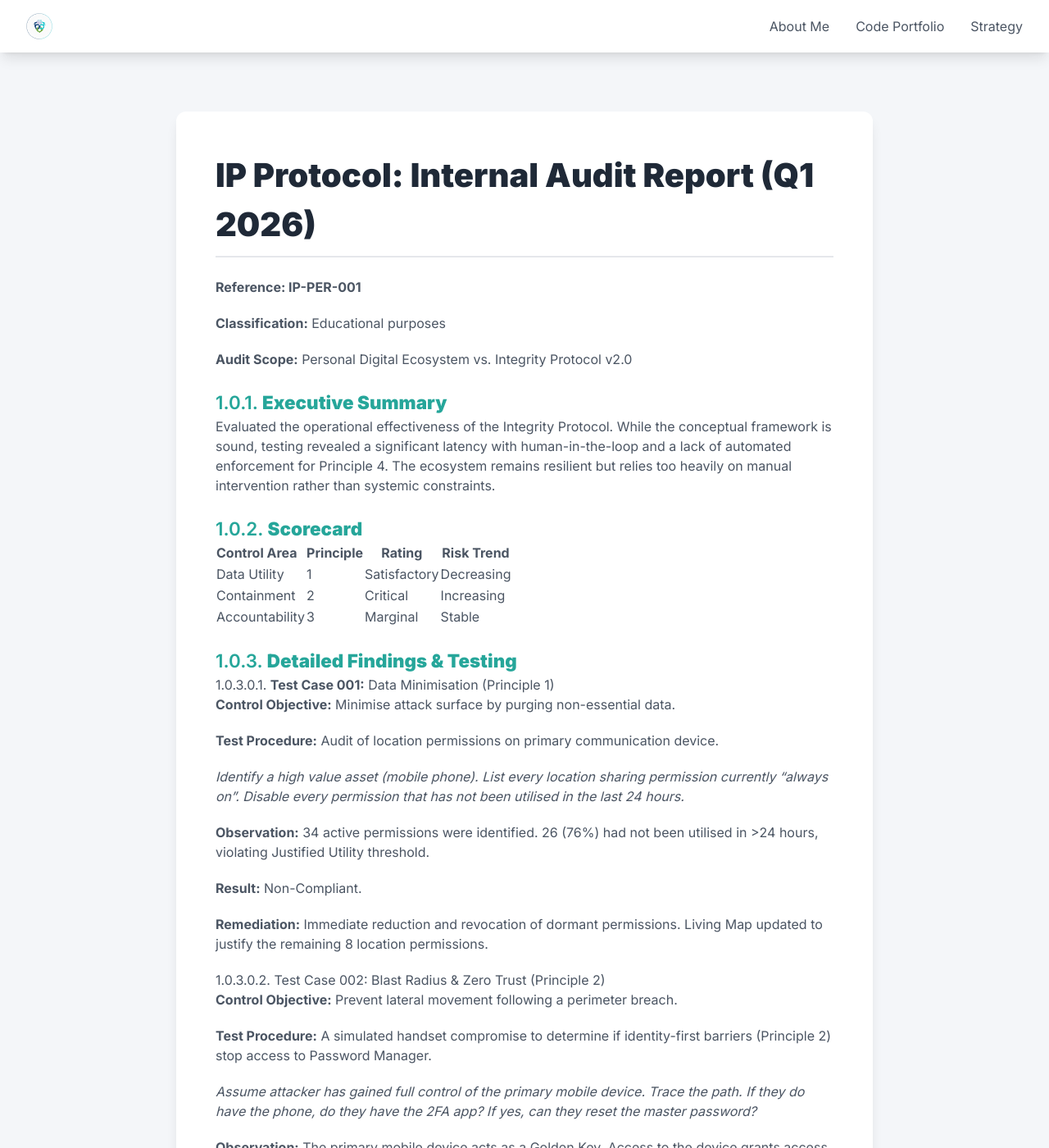
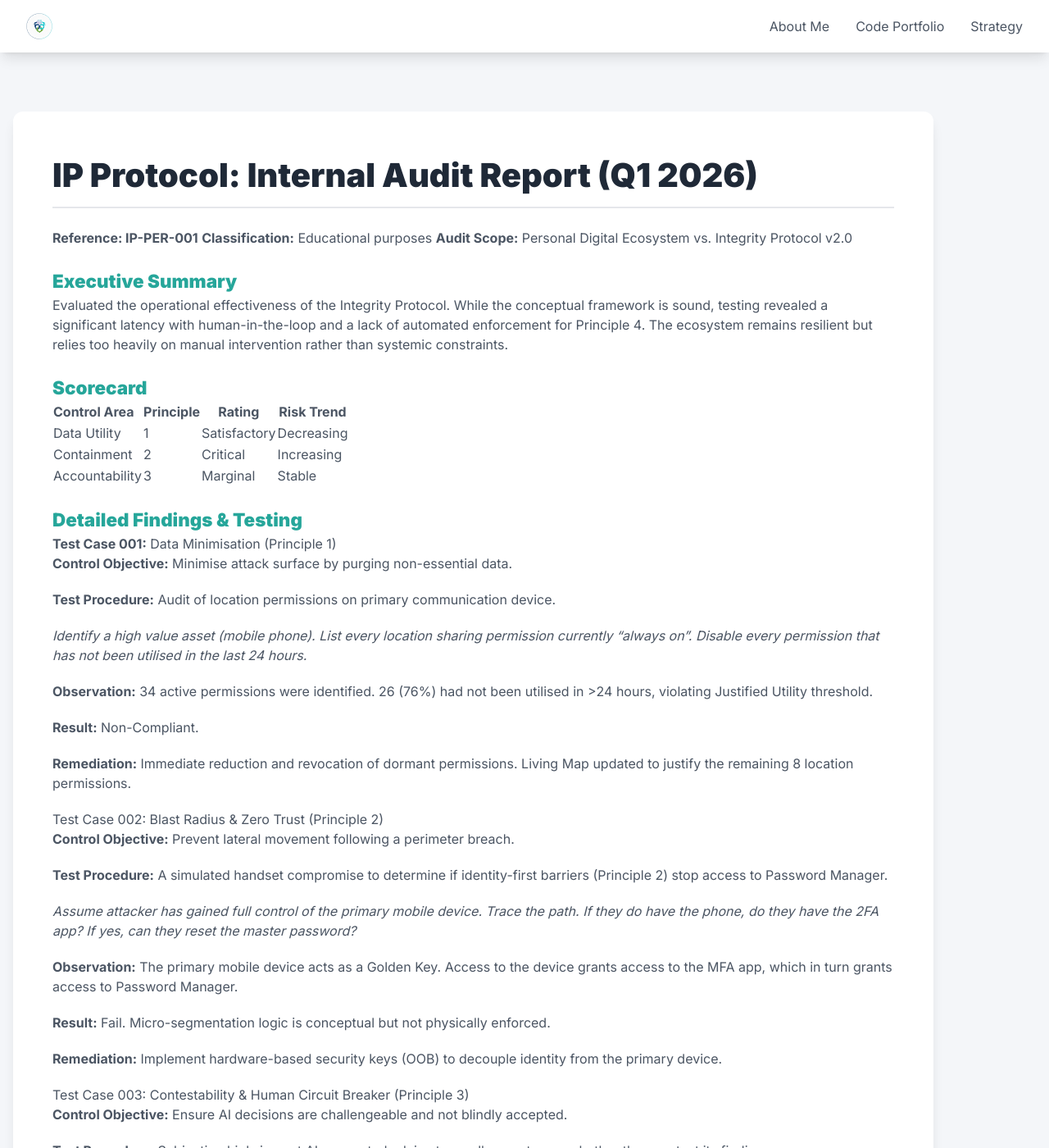
Before and after one commit to sandienand/sandienand.github.io, a Jekyll site: the page built from blogs/2026-01-21-internal-auditq1-2026.md, in a window 1280 px wide and 1400 px high. Shown: the whole window at 82% size. Built offline with Jekyll 4.4.1, drawn with Linux system fonts in a browser that asks for light colours; nearby versions of some CDN libraries; some of the changed text lies outside the part shown.

Commit message:
article box size

```diff
--- a/assets/css/style.css
+++ b/assets/css/style.css
@@ -33,8 +33,8 @@ body {
 /* ARTICLE CONTAINER (The "Paper" look) */
 .article-content {
     background-color: var(--bg-content);
-    max-width: 850px;
-    margin: 2rem auto;
+    max-width: 90%;
+    margin: 2rem 0;
     padding: 3rem;
     border-radius: 12px;
     box-shadow: 0 10px 15px -3px rgba(0, 0, 0, 0.1);
--- a/blogs/2026-01-21-internal-auditq1-2026.md
+++ b/blogs/2026-01-21-internal-auditq1-2026.md
@@ -7,27 +7,24 @@ date: 2026/01/21
 # **IP Protocol: Internal Audit Report (Q1 2026)**
 
 **Reference: IP-PER-001**
-
 **Classification:** Educational purposes
-
 **Audit Scope:** Personal Digital Ecosystem vs. Integrity Protocol v2.0
 
-### 1.0.1. **Executive Summary**
+### **Executive Summary**
 
 Evaluated the operational effectiveness of the Integrity Protocol. While the conceptual framework is sound, testing revealed a significant latency with human-in-the-loop and a lack of automated enforcement for Principle 4. The ecosystem remains resilient but relies too heavily on manual intervention rather than systemic constraints.
 
-### 1.0.2. **Scorecard**
-
+### **Scorecard**
 
 | Control Area   | Principle | Rating       | Risk Trend |
-| :--------------- | ----------- | -------------- | ------------ |
+| :------------- | --------- | ------------ | ---------- |
 | Data Utility   | 1         | Satisfactory | Decreasing |
 | Containment    | 2         | Critical     | Increasing |
 | Accountability | 3         | Marginal     | Stable     |
 
-### 1.0.3. **Detailed Findings & Testing**
+### **Detailed Findings & Testing**
 
-##### 1.0.3.0.1. **Test Case 001:** Data Minimisation (Principle 1)
+##### **Test Case 001:** Data Minimisation (Principle 1)
 
 **Control Objective:** Minimise attack surface by purging non-essential data.
 
@@ -41,7 +38,7 @@ Evaluated the operational effectiveness of the Integrity Protocol. While the con
 
 **Remediation:** Immediate reduction and revocation of dormant permissions. Living Map updated to justify the remaining 8 location permissions.
 
-##### 1.0.3.0.2. Test Case 002: Blast Radius & Zero Trust (Principle 2)
+##### Test Case 002: Blast Radius & Zero Trust (Principle 2)
 
 **Control Objective:** Prevent lateral movement following a perimeter breach.
 
@@ -55,7 +52,7 @@ Evaluated the operational effectiveness of the Integrity Protocol. While the con
 
 **Remediation:** Implement hardware-based security keys (OOB) to decouple identity from the primary device.
 
-##### 1.0.3.0.3. Test Case 003: Contestability & Human Circuit Breaker (Principle 3)
+##### Test Case 003: Contestability & Human Circuit Breaker (Principle 3)
 
 **Control Objective:** Ensure AI decisions are challengeable and not blindly accepted.
 
@@ -83,15 +80,14 @@ To move toward **v2.1**, the protocol must shift from **offering** a choice to *
 
 ---
 
-### 1.0.4. The IP Trigger Registry
+### The IP Trigger Registry
 
-
-| Trigger ID | Event Category   | Definition of Trigger                                                              | Required IP Action                                                                                                   |
-| ------------ | ------------------ | ------------------------------------------------------------------------------------ | ---------------------------------------------------------------------------------------------------------------------- |
-| TR-01      | System Expansion | Installing a new app/service that requests access to Contacts, Files, or Location. | **Principle 1 Audit:** Document the *specific* data utility. Why are the additional permissions required?            |
+| Trigger ID | Event Category   | Definition of Trigger                                                              | Required IP Action                                                                                                         |
+| ---------- | ---------------- | ---------------------------------------------------------------------------------- | -------------------------------------------------------------------------------------------------------------------------- |
+| TR-01      | System Expansion | Installing a new app/service that requests access to Contacts, Files, or Location. | **Principle 1 Audit:** Document the *specific* data utility. Why are the additional permissions required?          |
 | TR-02      | Identity Shift   | Changing a primary password or adding a new biometric/MFA factor.                  | **Principle 2 Test:** Perform a blast radius check. Does this change create a new single Point of Failure?           |
 | TR-03      | High-Stakes AI   | Using an LLM to generate a work product, legal text, or financial plan.            | **Principle 3 Invoke:** Identify and document at least one critical assumption made by the AI.                       |
-| TR-04      | Anomaly/Drift    | A service sends an unexpected security alert or a New Login notification.         | **Principle 4 Review:** Do not just clear the alert. I must trace the Telemetry to see if my perimeter logic failed. |
+| TR-04      | Anomaly/Drift    | A service sends an unexpected security alert or a New Login notification.         | **Principle 4 Review:** Do not just clear the alert. I must trace the Telemetry to see if my perimeter logic failed. |
 | TR-05      | Third-Party Flux | A service I use updates its Privacy Policy or Terms of Service.                    | **Principle 1 Re-Validation:** Does the Liability vs. Benefit equation still balance, or is it time to purge?        |
 
 PS:
```
